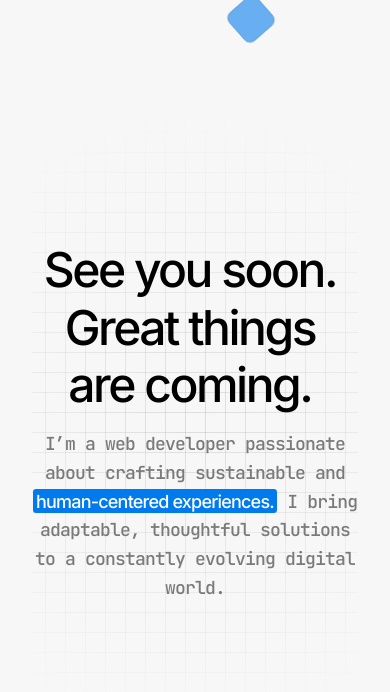
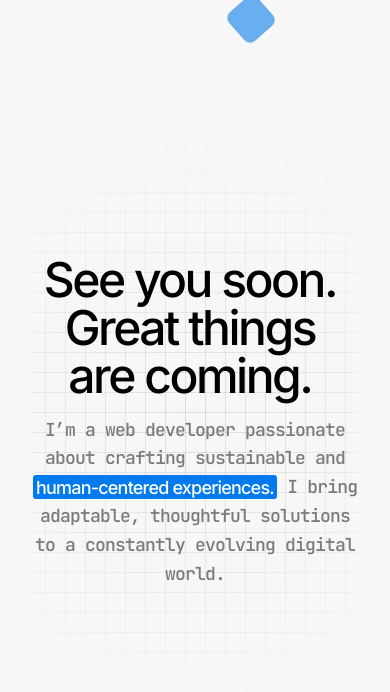
Before and after one commit to elyseeMB/elyseemb.github.io, a Preact app: page / in a window 390 px wide. Shown: the top 692 px of the page. Built offline with nearby package versions, Linux system fonts and the light colour scheme.

Commit message:
fix(css/hero): line-height

```diff
--- a/src/css/tools/typography.css
+++ b/src/css/tools/typography.css
@@ -16,7 +16,7 @@ h1 {
 @media screen and (max-width: 900px) {
   h1 {
     letter-spacing: -2.5px;
-    line-height: 1.2;
+    line-height: 1;
     font-size: 3rem;
   }
 }
```
